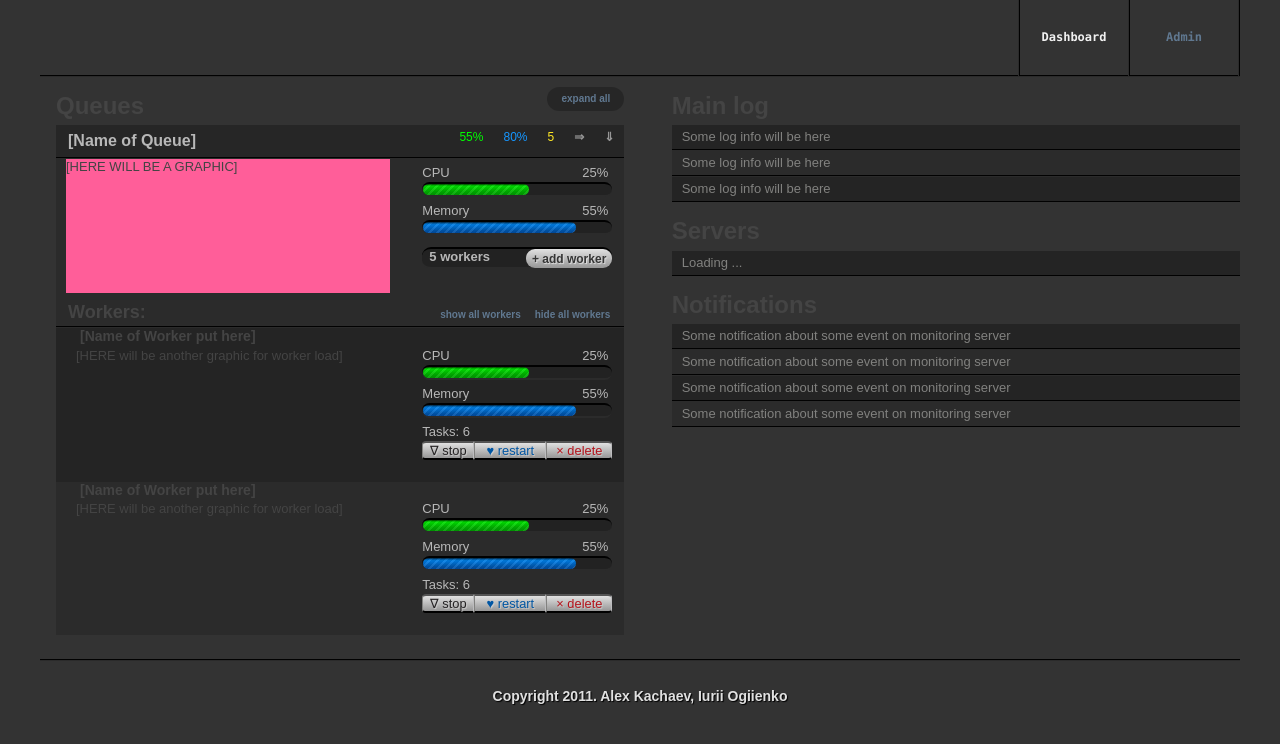
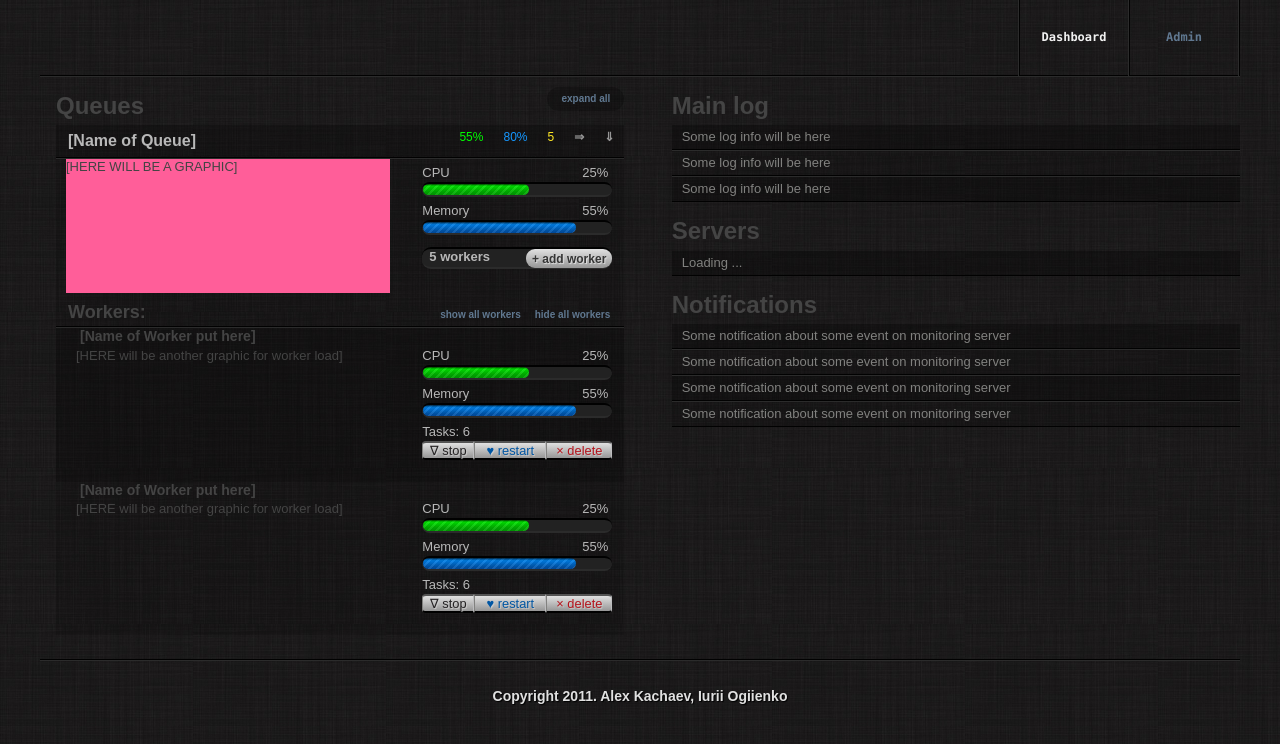
Before and after one commit to kachayev/gearoscope, a Python web app: template gearoscope/templates/dashboard/index.html in a window 1280 px wide. Shown: the top 744 px of the page. Run offline with Jinja, Linux system fonts and the light colour scheme; the template is opened without the code that fills it, so the values that code supplies are empty; some libraries are stand-ins or nearby versions.

Commit message:
added background color

```diff
--- a/gearoscope/static/css/style.css
+++ b/gearoscope/static/css/style.css
@@ -87,6 +87,8 @@ a:hover { color: #036; }
 
 body{
     background-color: #333;
+    background: url(/static/img/background.png) repeat;
+
 }
 
 #container {
```
